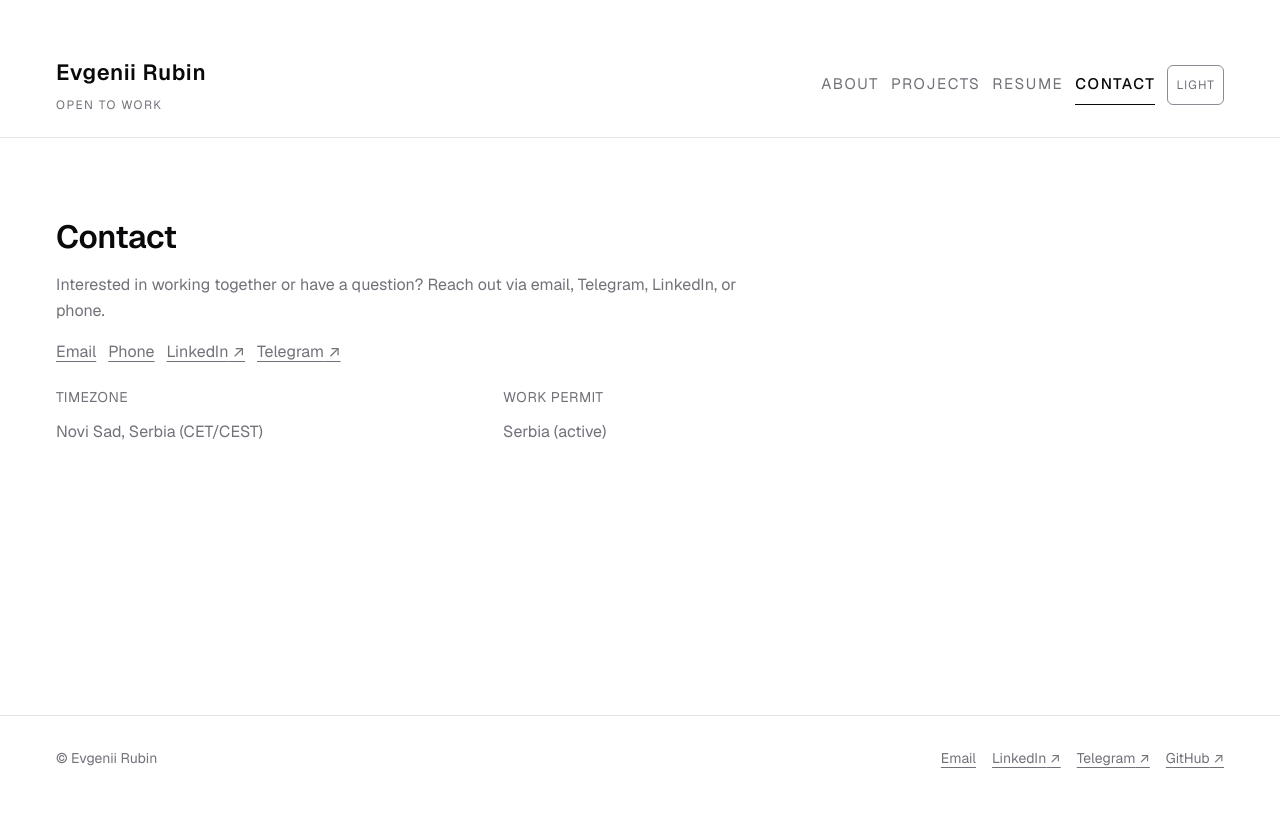
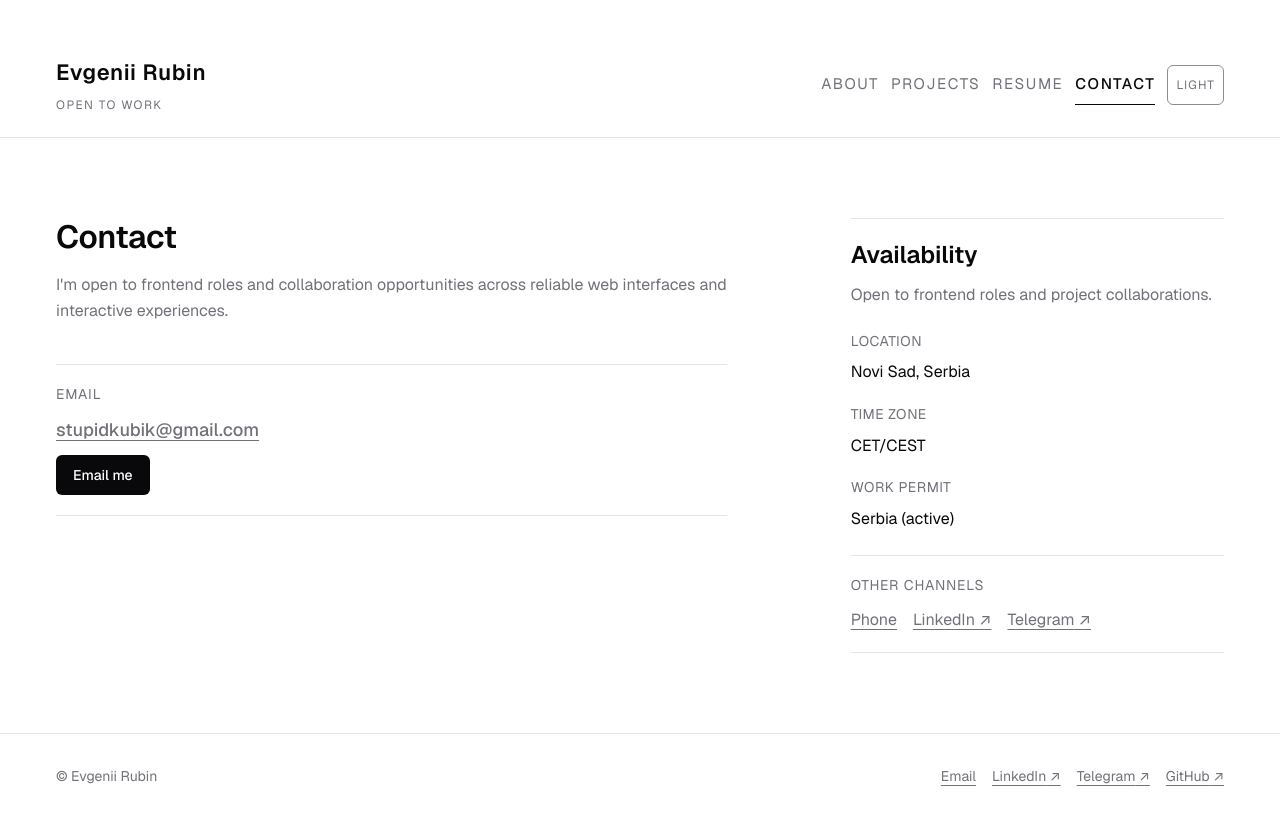
Before and after one commit to stupidkubik/my-website, a Next.js app: page /contact in a window 1280 px wide. Built offline with nearby package versions, Linux system fonts and the light colour scheme; no server answers.

Commit message:
feat(contact): clarify primary contact action

```diff
--- a/src/pages/contact.tsx
+++ b/src/pages/contact.tsx
@@ -1,8 +1,10 @@
+import { ButtonLink } from "@/components/ui/Button";
 import PageTitle from "@/components/ui/PageTitle";
 import SeoHead from "@/components/SeoHead";
 import Section from "@/components/ui/Section";
 import Stack from "@/components/ui/Stack";
 import TextLink from "@/components/ui/TextLink";
+import { MetaLabel } from "@/components/ui/typography";
 import { Grid, GridCol } from "@/components/ui/Grid";
 
 export default function Contact() {
@@ -15,17 +17,64 @@ export default function Contact() {
       />
       <main id="main-content" tabIndex={-1}>
         <Section containerClassName="motion-reveal" size="lg">
-          <Grid>
-            <GridCol lg={9}>
-            <Stack size="lg">
+          <Grid className="items-start">
+            <GridCol lg={7}>
+              <Stack size="xl">
                 <Stack size="md">
                   <PageTitle>Contact</PageTitle>
                   <p className="max-w-text text-body text-muted-fg">
-                  Interested in working together or have a question? Reach out via email, Telegram, LinkedIn,
-                  or phone.
+                    I&apos;m open to frontend roles and collaboration opportunities across reliable web interfaces and
+                    interactive experiences.
                   </p>
-                <div className="flex flex-wrap gap-3">
-                  <TextLink href="mailto:stupidkubik@gmail.com">Email</TextLink>
+                </Stack>
+                <Stack size="md">
+                  <div className="border-y border-border py-5">
+                    <Stack size="sm">
+                      <MetaLabel>Email</MetaLabel>
+                      <TextLink
+                        className="w-fit text-[1.125rem] font-medium text-fg"
+                        href="mailto:stupidkubik@gmail.com"
+                      >
+                        stupidkubik@gmail.com
+                      </TextLink>
+                      <ButtonLink className="min-h-10 w-fit" href="mailto:stupidkubik@gmail.com">
+                        Email me
+                      </ButtonLink>
+                    </Stack>
+                  </div>
+                </Stack>
+              </Stack>
+            </GridCol>
+            <GridCol className="lg:col-start-9" lg={4}>
+              <aside aria-labelledby="contact-details-title" className="border-y border-border py-5">
+                <Stack size="lg">
+                  <Stack size="sm">
+                    <h2 className="text-h3 font-semibold" id="contact-details-title">
+                      Availability
+                    </h2>
+                    <p className="text-body text-muted-fg">
+                      Open to frontend roles and project collaborations.
+                    </p>
+                  </Stack>
+
+                  <dl className="grid gap-5 text-body">
+                    <div>
+                      <dt className="text-label uppercase text-muted-fg">Location</dt>
+                      <dd className="mt-2 text-fg">Novi Sad, Serbia</dd>
+                    </div>
+                    <div>
+                      <dt className="text-label uppercase text-muted-fg">Time zone</dt>
+                      <dd className="mt-2 text-fg">CET/CEST</dd>
+                    </div>
+                    <div>
+                      <dt className="text-label uppercase text-muted-fg">Work permit</dt>
+                      <dd className="mt-2 text-fg">Serbia (active)</dd>
+                    </div>
+                  </dl>
+
+                  <Stack className="border-t border-border pt-5" size="sm">
+                    <MetaLabel>Other channels</MetaLabel>
+                    <div className="flex flex-wrap gap-x-4 gap-y-2">
                       <TextLink href="tel:+381638355517">Phone</TextLink>
                       <TextLink
                         href="https://www.linkedin.com/in/evgenii-rubin-60804724b/"
@@ -39,17 +88,8 @@ export default function Contact() {
                       </TextLink>
                     </div>
                   </Stack>
-              <div className="grid gap-6 sm:grid-cols-2">
-                <Stack size="sm">
-                  <p className="text-label uppercase text-muted-fg">Timezone</p>
-                  <p className="text-body text-muted-fg">Novi Sad, Serbia (CET/CEST)</p>
                 </Stack>
-                <Stack size="sm">
-                  <p className="text-label uppercase text-muted-fg">Work Permit</p>
-                  <p className="text-body text-muted-fg">Serbia (active)</p>
-                </Stack>
-              </div>
-            </Stack>
+              </aside>
             </GridCol>
           </Grid>
         </Section>
```
Lines whose indentation alone changed are shown as unchanged.
